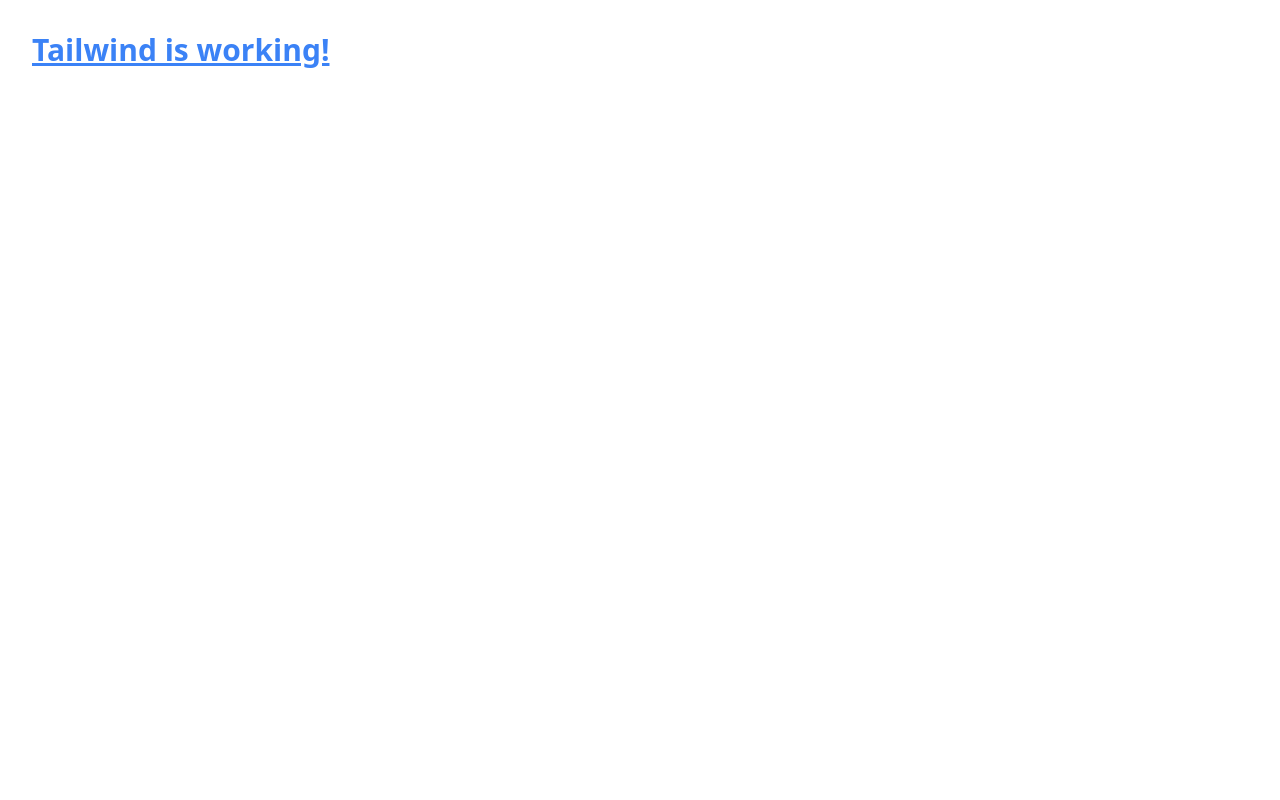
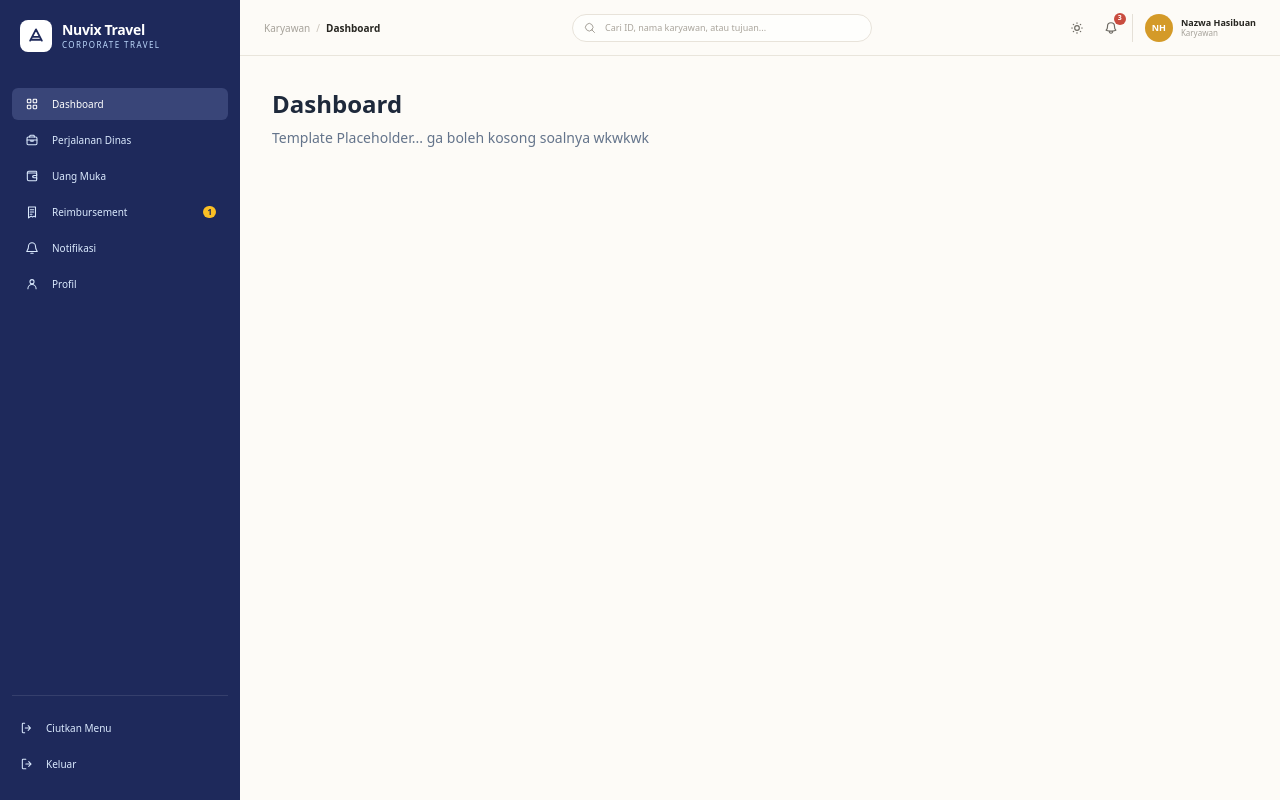
Before and after one commit to Farhanrafiansyah/nuxix-travel, a Nuxt app: page / in a window 1280 px wide. Built offline with nearby package versions, Linux system fonts and the light colour scheme.

Commit message:
Add Sidebar, Navbar, and Dashboard base

```diff
--- a/app/app.vue
+++ b/app/app.vue
@@ -1,7 +1,17 @@
 <template>
-  <div class="p-8">
-    <h1 class="text-3xl font-bold text-blue-500 underline">
-      Tailwind is working!
-    </h1>
+  <div class="flex min-h-screen bg-[#fdfbf7]">
+    <!-- 1. Sidebar -->
+    <Sidebar />
+
+    <!-- 2. Main Layout Kanan -->
+    <div class="flex-1 flex flex-col min-h-screen">
+      <!-- Navbar Atas -->
+      <Navbar />
+
+      <!-- Area Konten Utama -->
+      <main class="p-8 flex-1">
+        <NuxtPage />
+      </main>
+    </div>
   </div>
 </template>
--- /dev/null
+++ b/app/components/navbar.vue
@@ -0,0 +1,57 @@
+<template>
+  <header class="flex h-14 items-center justify-between border-b border-[#e9e5dc] bg-[#fdfbf7] px-6">
+    <!-- 1. Breadcrumb (Kiri) -->
+    <div class="flex items-center gap-1.5 text-[10px] leading-none">
+      <span class="font-medium text-[#a6a29a]">Karyawan</span>
+      <span class="text-[#c9c4ba]">/</span>
+      <span class="font-semibold text-[#272621]">Dashboard</span>
+    </div>
+
+    <!-- 2. Search Bar (Tengah) -->
+    <div class="relative mx-6 w-full max-w-[300px]">
+      <div class="pointer-events-none absolute inset-y-0 left-0 flex items-center pl-3 text-[#a6a29a]">
+        <!-- Search Icon -->
+        <svg xmlns="http://www.w3.org/2000/svg" class="h-3 w-3" fill="none" viewBox="0 0 24 24" stroke="currentColor" stroke-width="2">
+          <path stroke-linecap="round" stroke-linejoin="round" d="M21 21l-5.197-5.197m0 0A7.5 7.5 0 105.196 5.196a7.5 7.5 0 0010.607 10.607z" />
+        </svg>
+      </div>
+      <input
+        type="text"
+        placeholder="Cari ID, nama karyawan, atau tujuan..."
+        class="w-full rounded-full border border-[#e8e3da] bg-white/70 py-1.5 pl-8 pr-3 text-[9px] text-[#4d4a43] shadow-none outline-none transition-all placeholder:text-[#aaa59c] focus:border-[#c9c2b7] focus:bg-white"
+      />
+    </div>
+
+    <!-- 3. Action / Profil (Kanan) -->
+    <div class="flex items-center gap-2">
+      <!-- Dark/Light Mode Toggle -->
+      <button class="rounded-full p-1.5 text-[#6d6a63] transition-colors hover:bg-[#f1eee8] hover:text-[#272621]">
+        <svg xmlns="http://www.w3.org/2000/svg" class="h-3.5 w-3.5" fill="none" viewBox="0 0 24 24" stroke="currentColor" stroke-width="2">
+          <path stroke-linecap="round" stroke-linejoin="round" d="M12 3v1m0 16v1m9-9h-1M4 12H3m15.364 6.364l-.707-.707M6.343 6.343l-.707-.707m12.728 0l-.707.707M6.343 17.657l-.707.707M16 12a4 4 0 11-8 0 4 4 0 018 0z" />
+        </svg>
+      </button>
+
+      <!-- Notification Bell with Badge -->
+      <button class="relative rounded-full p-1.5 text-[#6d6a63] transition-colors hover:bg-[#f1eee8] hover:text-[#272621]">
+        <svg xmlns="http://www.w3.org/2000/svg" class="h-3.5 w-3.5" fill="none" viewBox="0 0 24 24" stroke="currentColor" stroke-width="2">
+          <path stroke-linecap="round" stroke-linejoin="round" d="M14.857 17.082a23.848 23.848 0 005.454-1.31A8.967 8.967 0 0118 9.75v-0.7V9A6 6 0 006 9v.75a8.967 8.967 0 01-2.312 6.022c1.733.64 3.56 1.085 5.455 1.31m5.714 0a24.255 24.255 0 01-5.714 0m5.714 0a3 3 0 11-5.714 0" />
+        </svg>
+        <!-- Red Notification Badge -->
+        <span class="absolute -right-0.5 -top-0.5 flex h-3 min-w-3 items-center justify-center rounded-full bg-[#c94c3f] px-0.5 text-[7px] font-bold text-white">
+          3
+        </span>
+      </button>
+
+      <!-- User Profile Avatar & Name -->
+      <div class="flex items-center gap-2 border-l border-[#e5e0d7] pl-3">
+        <div class="flex h-7 w-7 items-center justify-center rounded-full bg-[#d49a28] text-[9px] font-bold text-white">
+          NH
+        </div>
+        <div class="flex flex-col text-left">
+          <span class="text-[9px] font-semibold leading-tight text-[#272621]">Nazwa Hasibuan</span>
+          <span class="text-[8px] leading-tight text-[#a6a29a]">Karyawan</span>
+        </div>
+      </div>
+    </div>
+  </header>
+</template>
--- /dev/null
+++ b/app/components/sidebar.vue
@@ -0,0 +1,79 @@
+<script setup lang="ts">
+const menuItems = [
+  { label: 'Dashboard', icon: 'grid' },
+  { label: 'Perjalanan Dinas', icon: 'briefcase' },
+  { label: 'Uang Muka', icon: 'wallet' },
+  { label: 'Reimbursement', icon: 'receipt', badge: '1' },
+  { label: 'Notifikasi', icon: 'bell' },
+  { label: 'Profil', icon: 'user' }
+]
+
+const icons = {
+  grid: '<rect x="4" y="4" width="6" height="6" rx="1"/><rect x="14" y="4" width="6" height="6" rx="1"/><rect x="4" y="14" width="6" height="6" rx="1"/><rect x="14" y="14" width="6" height="6" rx="1"/>',
+  briefcase: '<rect x="3.5" y="7" width="17" height="13" rx="2"/><path d="M8 7V5.5A1.5 1.5 0 0 1 9.5 4h5A1.5 1.5 0 0 1 16 5.5V7M3.5 12h17M10 12v2h4v-2"/>',
+  wallet: '<path d="M4 6.5A2.5 2.5 0 0 1 6.5 4H19a1 1 0 0 1 1 1v14a1 1 0 0 1-1 1H6.5A2.5 2.5 0 0 1 4 17.5v-11Z"/><path d="M4 7h14a2 2 0 0 1 2 2v2h-5a2 2 0 1 0 0 4h5v2"/><circle cx="15" cy="13" r=".8" fill="currentColor" stroke="none"/>',
+  receipt: '<path d="M6 3.5h12v17l-2.5-1.5-2.5 1.5-2.5-1.5L8 20.5 6 22V3.5Z"/><path d="M9 8h6M9 12h6M9 16h3"/>',
+  bell: '<path d="M18 9a6 6 0 0 0-12 0c0 7-3 7-3 9h18c0-2-3-2-3-9ZM10 21h4"/>',
+  user: '<circle cx="12" cy="8" r="3.5"/><path d="M5 20a7 7 0 0 1 14 0"/>',
+  collapse: '<path d="M8 4H5a1 1 0 0 0-1 1v14a1 1 0 0 0 1 1h3M14 8l4 4-4 4M9 12h9"/>',
+  logout: '<path d="M10 4H5a1 1 0 0 0-1 1v14a1 1 0 0 0 1 1h5M15 8l4 4-4 4M10 12h9"/>'
+}
+
+const actions = [
+  { label: 'Ciutkan Menu', icon: 'collapse' },
+  { label: 'Keluar', icon: 'logout', danger: true }
+]
+</script>
+
+<template>
+  <div class="min-h-screen bg-[#fdfbf7]">
+    <aside class="flex min-h-screen w-60 shrink-0 flex-col bg-[#1e295b] px-3 py-5 text-white">
+      <div class="mb-9 flex items-center gap-2.5 px-2">
+        <div class="flex h-8 w-8 items-center justify-center rounded-lg bg-white text-[#1e295b]">
+          <svg class="h-5 w-5" viewBox="0 0 24 24" fill="none" aria-hidden="true">
+            <path d="M5 17.5 12 4l7 13.5M8.2 13h7.6M6.8 16.5h10.4" stroke="currentColor" stroke-width="2.2" stroke-linecap="round" stroke-linejoin="round" />
+          </svg>
+        </div>
+        <div>
+          <p class="text-sm font-bold leading-none tracking-tight">Nuvix Travel</p>
+          <p class="mt-1 text-[8px] font-medium uppercase leading-none tracking-[0.18em] text-blue-200">Corporate Travel</p>
+        </div>
+      </div>
+
+      <nav class="flex-1 space-y-1" aria-label="Menu utama">
+        <a
+          v-for="item in menuItems"
+          :key="item.label"
+          href="#"
+          :class="[
+            'group flex h-8 items-center gap-3 rounded-md px-3 text-[10px] font-medium transition-colors',
+            item.label === 'Dashboard'
+              ? 'bg-[#394578] text-white'
+              : 'text-blue-100 hover:bg-white/10 hover:text-white'
+          ]"
+          :aria-current="item.label === 'Dashboard' ? 'page' : undefined"
+        >
+          <span class="flex h-4 w-4 items-center justify-center" aria-hidden="true">
+            <svg class="h-3.5 w-3.5" viewBox="0 0 24 24" fill="none" stroke="currentColor" stroke-width="1.8" stroke-linecap="round" stroke-linejoin="round" v-html="icons[item.icon as keyof typeof icons]" />
+          </span>
+          <span class="flex-1">{{ item.label }}</span>
+          <span v-if="item.badge" class="flex h-3 min-w-3 items-center justify-center rounded-full bg-amber-400 px-1 text-[8px] font-bold text-[#1e295b]">{{ item.badge }}</span>
+        </a>
+      </nav>
+
+      <div class="space-y-1 border-t border-white/10 pt-4">
+        <button
+          v-for="action in actions"
+          :key="action.label"
+          :class="[
+            'flex h-8 w-full items-center gap-3 rounded-md px-2 text-[10px] font-medium text-blue-100 transition-colors',
+            action.danger ? 'hover:bg-rose-400/15 hover:text-rose-200' : 'hover:bg-white/10 hover:text-white'
+          ]"
+        >
+          <svg class="h-3.5 w-3.5" viewBox="0 0 24 24" fill="none" stroke="currentColor" stroke-width="1.8" stroke-linecap="round" stroke-linejoin="round" aria-hidden="true" v-html="icons[action.icon as keyof typeof icons]" />
+          <span>{{ action.label }}</span>
+        </button>
+      </div>
+    </aside>
+  </div>
+</template>
--- /dev/null
+++ b/app/pages/index.vue
@@ -0,0 +1,11 @@
+<template>
+  <section>
+    <h1 class="text-2xl font-bold text-slate-800">
+      Dashboard
+    </h1>
+
+    <p class="mt-2 text-sm text-slate-500">
+      Template Placeholder... ga boleh kosong soalnya wkwkwk
+    </p>
+  </section>
+</template>
```
Also changed, not shown: 1 other file (tests, documents, lock files or other folders).
